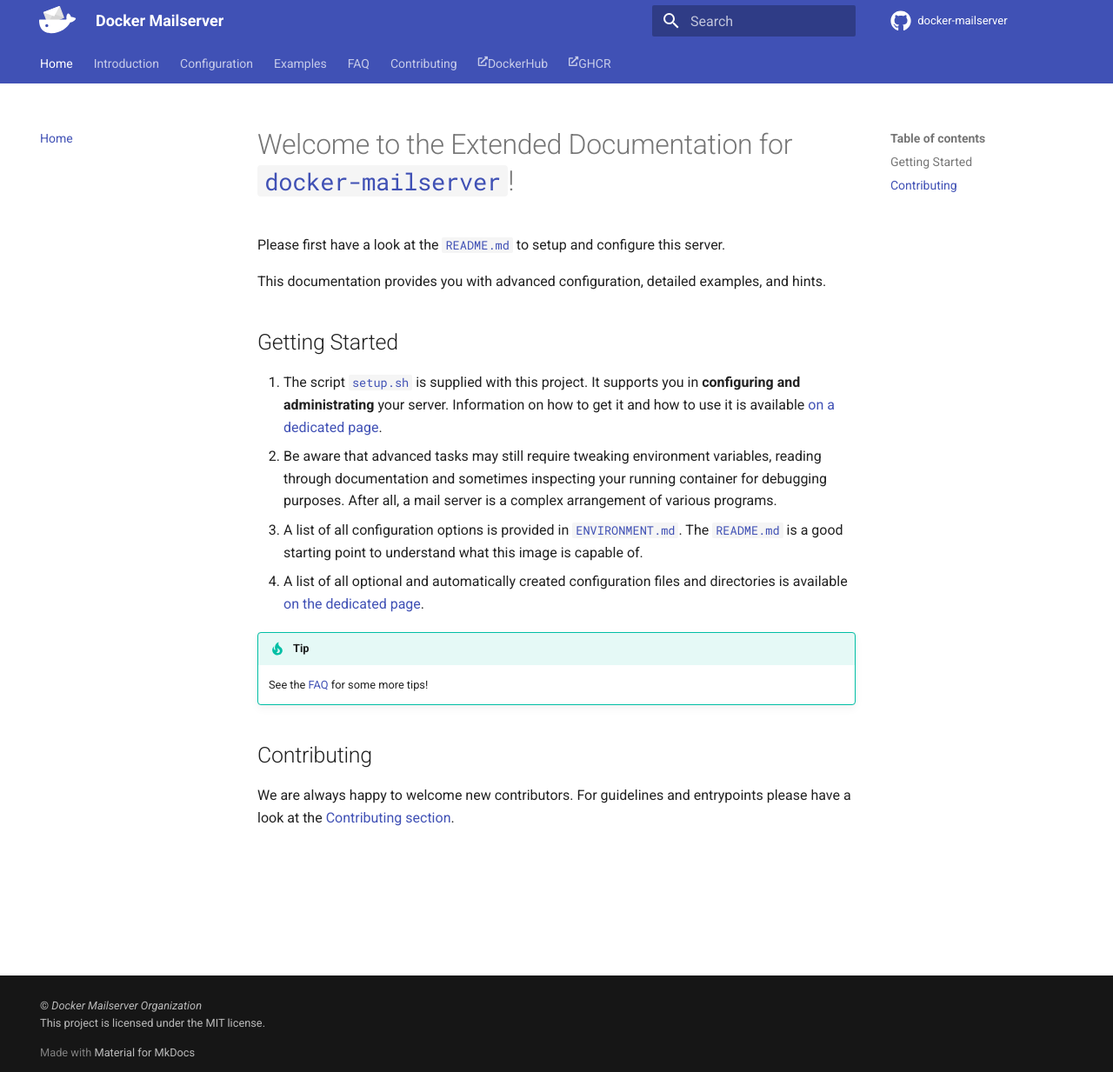
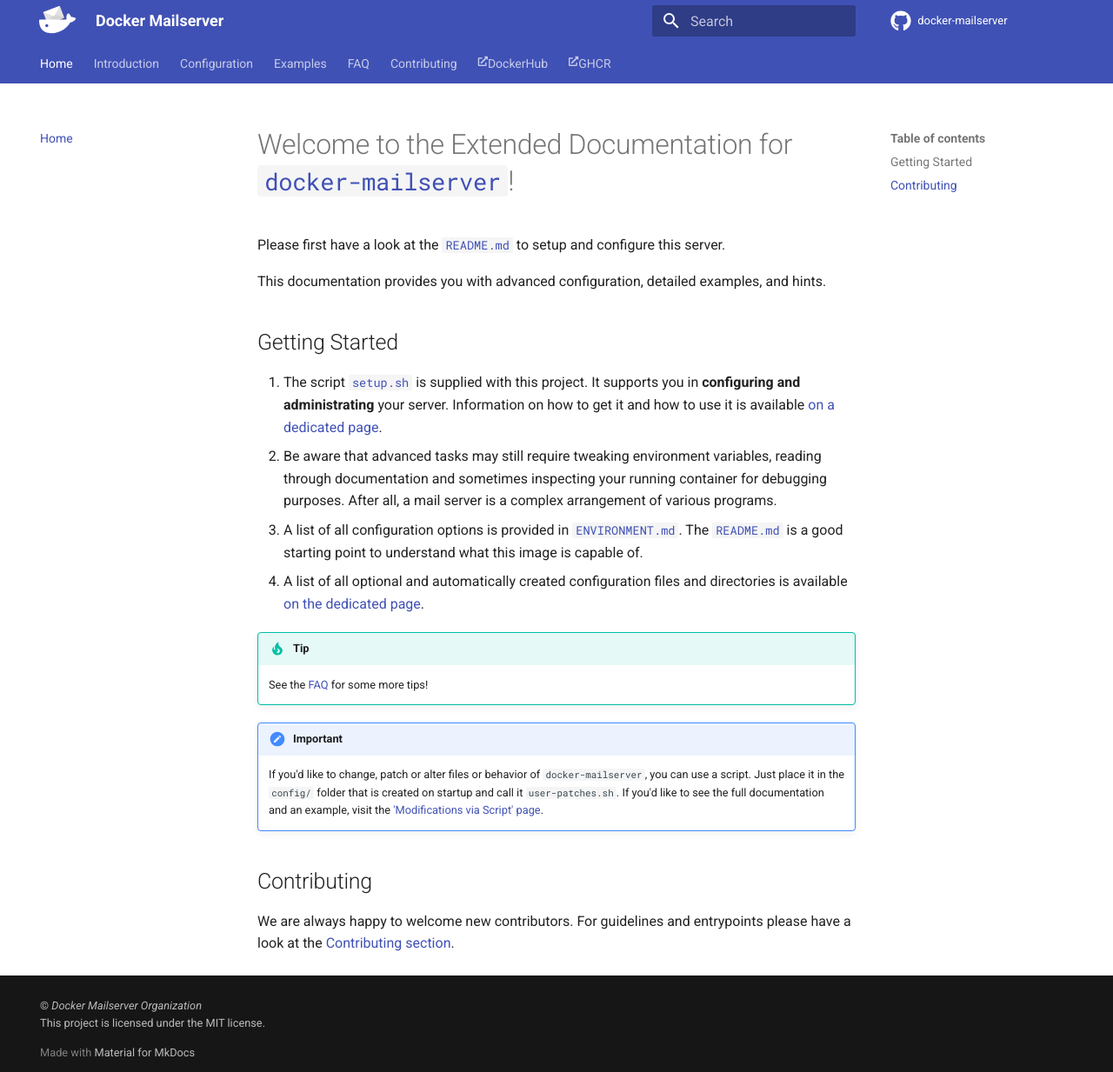
Before and after one commit to docker-mailserver/docker-mailserver, an MkDocs documentation site: the page built from docs/content/index.md, in a window 1280 px wide and 1233 px high. Shown: the whole window at 87% size. Built offline with MkDocs 1.6.1 and Material for MkDocs 9.7.7, drawn with Linux system fonts in a browser that asks for light colours; comment, search, counter and statistics services are not loaded; the version menu is left out.

Commit message:
Better incorporate the new, great documentation (#1878)

```diff
--- a/docs/content/index.md
+++ b/docs/content/index.md
@@ -18,6 +18,9 @@
 !!! tip
     See the [FAQ][docs-faq] for some more tips!
 
+!!! important
+    If you'd like to change, patch or alter files or behavior of `docker-mailserver`, you can use a script. Just place it in the `config/` folder that is created on startup and call it `user-patches.sh`. If you'd like to see the full documentation and an example, visit the ['Modifications via Script' page][docs-userpatches].
+
 ## Contributing
 
 We are always happy to welcome new contributors. For guidelines and entrypoints please have a look at the [Contributing section][docs-contributing].
@@ -26,6 +29,7 @@
 [docs-faq]: ./faq.md
 [docs-optionalconfig]: ./config/advanced/optional-config.md
 [docs-setupsh]: ./config/setup.sh.md
+[docs-userpatches]: ./config/advanced/override-defaults/user-patches.md
 [github-file-readme]: https://github.com/docker-mailserver/docker-mailserver/blob/master/README.md
 [github-file-env]: https://github.com/docker-mailserver/docker-mailserver/blob/master/ENVIRONMENT.md
 [github-file-setupsh]: https://github.com/docker-mailserver/docker-mailserver/blob/master/setup.sh
--- a/docs/mkdocs.yml
+++ b/docs/mkdocs.yml
@@ -55,6 +55,7 @@
   - pymdownx.details
   - pymdownx.superfences
   - pymdownx.magiclink
+  - pymdownx.inlinehilite
   - pymdownx.emoji:
       emoji_index: !!python/name:materialx.emoji.twemoji
       emoji_generator: !!python/name:materialx.emoji.to_svg
@@ -109,6 +110,7 @@
         - 'Override the Default Configs':
           - 'Dovecot': config/advanced/override-defaults/dovecot.md
           - 'Postfix': config/advanced/override-defaults/postfix.md
+          - 'Modifications via Script': config/advanced/override-defaults/user-patches.md
         - 'LDAP Authentication': config/advanced/auth-ldap.md
         - 'Email Filtering with Sieve': config/advanced/mail-sieve.md
         - 'Email Gathering with Fetchmail': config/advanced/mail-fetchmail.md
```
Also changed, not shown: docs/content/config/advanced/override-defaults/user-patches.md (added, +43 -0 lines), README.md.
